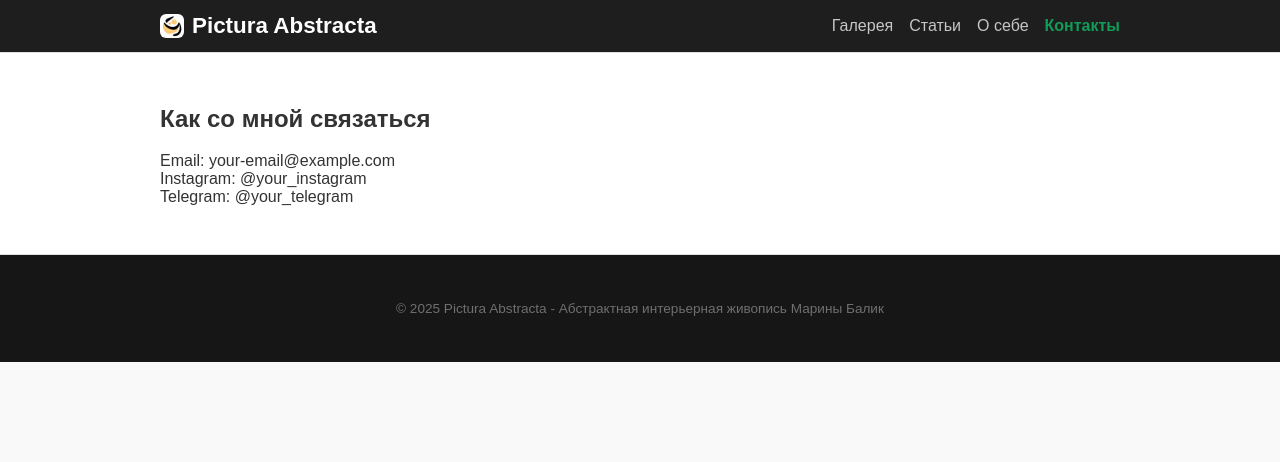
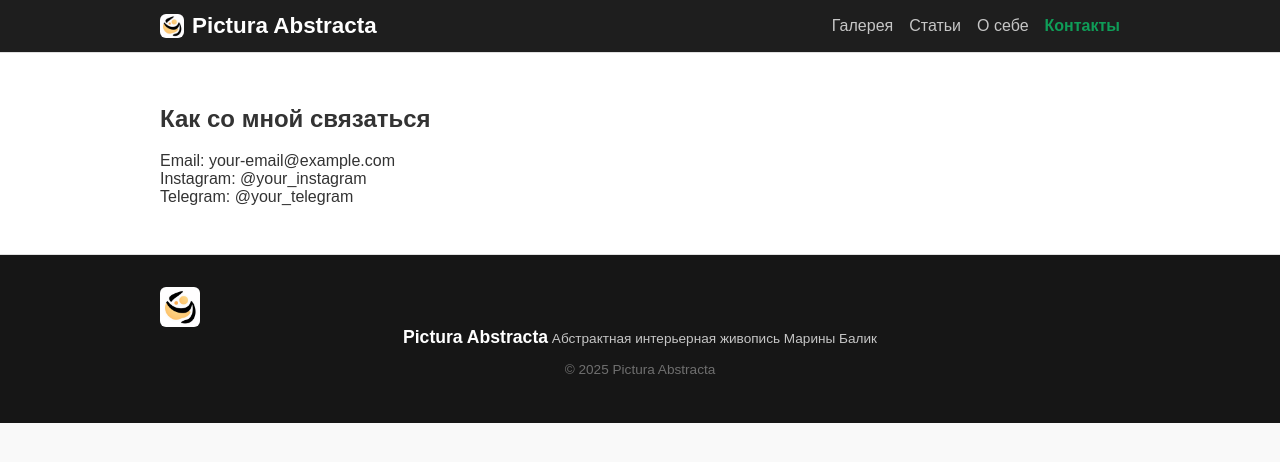
Before and after one commit to PicAbsArt/picabsart.github.io, a Jekyll site: the page built from contact.md, in a window 1280 px wide. Shown: the top 462 px of the page. Built offline with Jekyll 4.4.1, drawn with Linux system fonts in a browser that asks for light colours.

Commit message:
Update footer.html

```diff
--- a/_includes/footer.html
+++ b/_includes/footer.html
@@ -1,5 +1,17 @@
+<!-- _includes/footer.html -->
 <footer class="site-footer">
   <div class="wrapper">
-    <p class="footer-copyright">&copy; {{ site.time | date: "%Y" }} {{ site.title }} - {{ site.description }}</p>
+    <div class="footer-row">
+      <!-- Логотип -->
+      <div class="footer-logo">
+        <img src="{{ site.logo }}" alt="Логотип {{ site.title }}" width="40" height="40">
+      </div>
+
+      <!-- Название и описание -->
+      <span class="footer-title">{{ site.title }}</span>
+      <span class="footer-description">{{ site.description }}</span>
+    </div>
+
+    <p class="footer-copyright">&copy; {{ site.time | date: "%Y" }} {{ site.title }}</p>
   </div>
 </footer>
```
